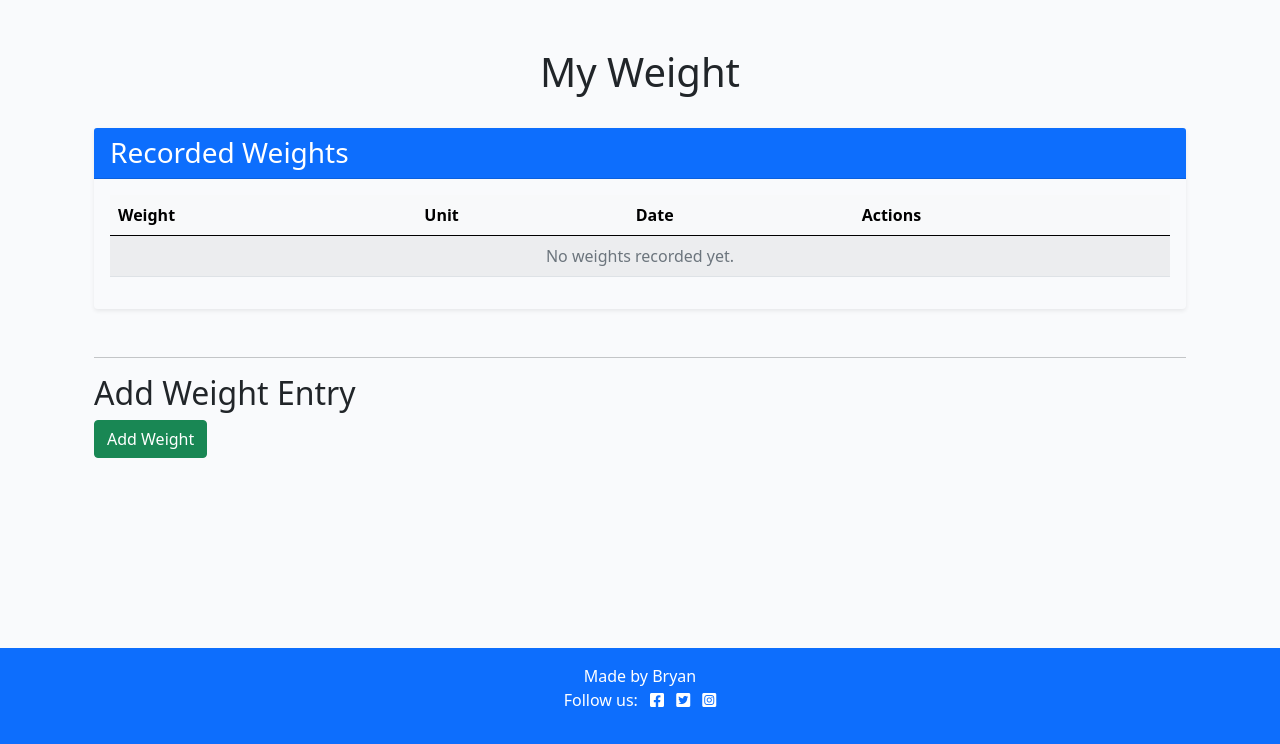
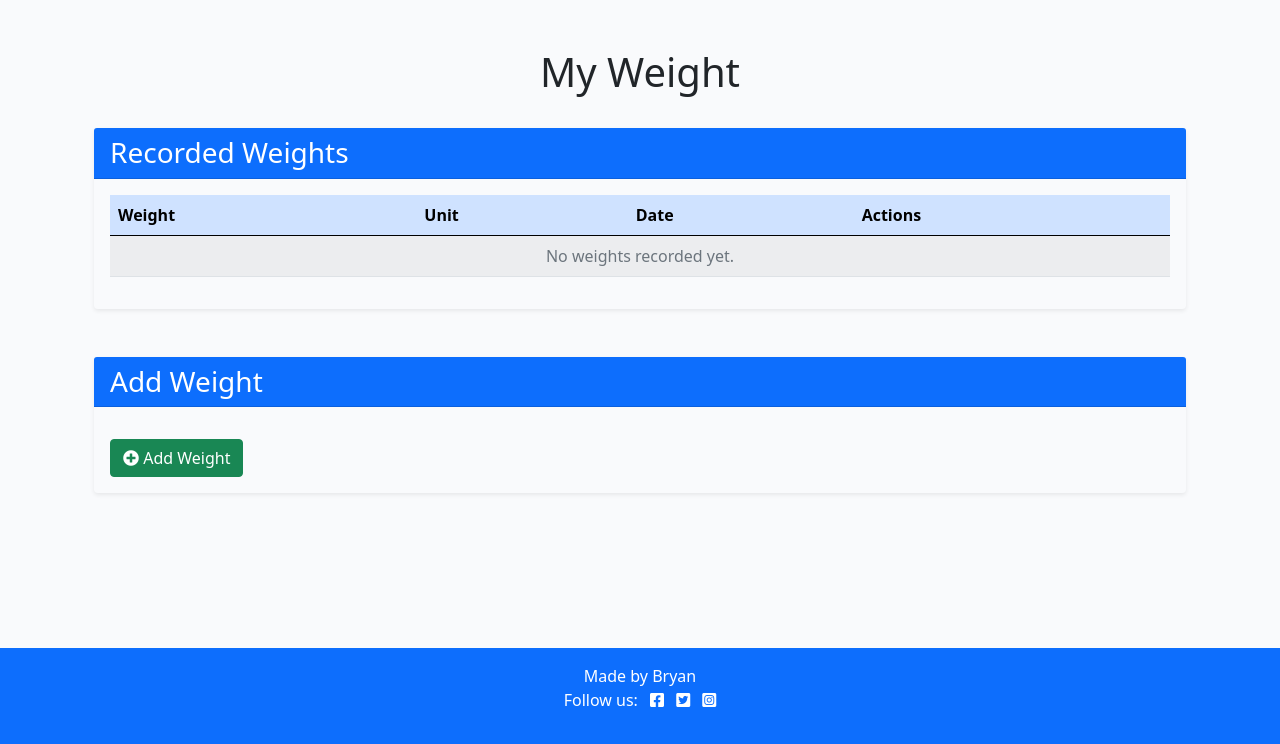
Before and after one commit to chipsandbeans/Django-Final-Project, a Django app: page /weights/ in a window 1280 px wide. Shown: the part 56-800 px from the top of the page. Run offline with Django 4.2, Linux system fonts and the light colour scheme; the visitor is signed in with stand-in values (Sample User, id 1); data that the repository does not hold is empty.

Commit message:
updated the table heading to primary colour. Added bootstrap styling to the Add weight form at the bottom of the table. updated button styling

```diff
--- a/templates/weight_list.html
+++ b/templates/weight_list.html
@@ -19,7 +19,7 @@
         </div>
         <div class="card-body">
           <table class="table table-striped table-hover align-middle">
-            <thead class="table-light">
+            <thead class="table-primary">
               <tr>
                 <th>Weight</th>
                 <th>Unit</th>
@@ -54,13 +54,26 @@
     </div>
   </div>
 
-  <hr />
-
-  <h2>Add Weight Entry</h2>
+<!-- Add Weight Form -->
+<div class="row">
+  <div class="col">
+    <div class="card shadow-sm">
+      <div class="card-header bg-primary text-white">
+        <h3 class="mb-0">Add Weight</h3>
+      </div>
+      <div class="card-body">
         <form method="post" action="">
           {% csrf_token %}
+          <div class="mb-3">
             {{ weight_form.as_p }}
-    <a href="{% url 'create_weight' %}" class="btn btn-success">Add Weight</a>
+          </div>
+          <button type="submit" class="btn btn-success">
+            <i class="fas fa-plus-circle"></i> Add Weight
+          </button>
         </form>
       </div>
+    </div>
+  </div>
+</div>
+</div>
 {% endblock %}
```
Lines whose indentation alone changed are shown as unchanged.
